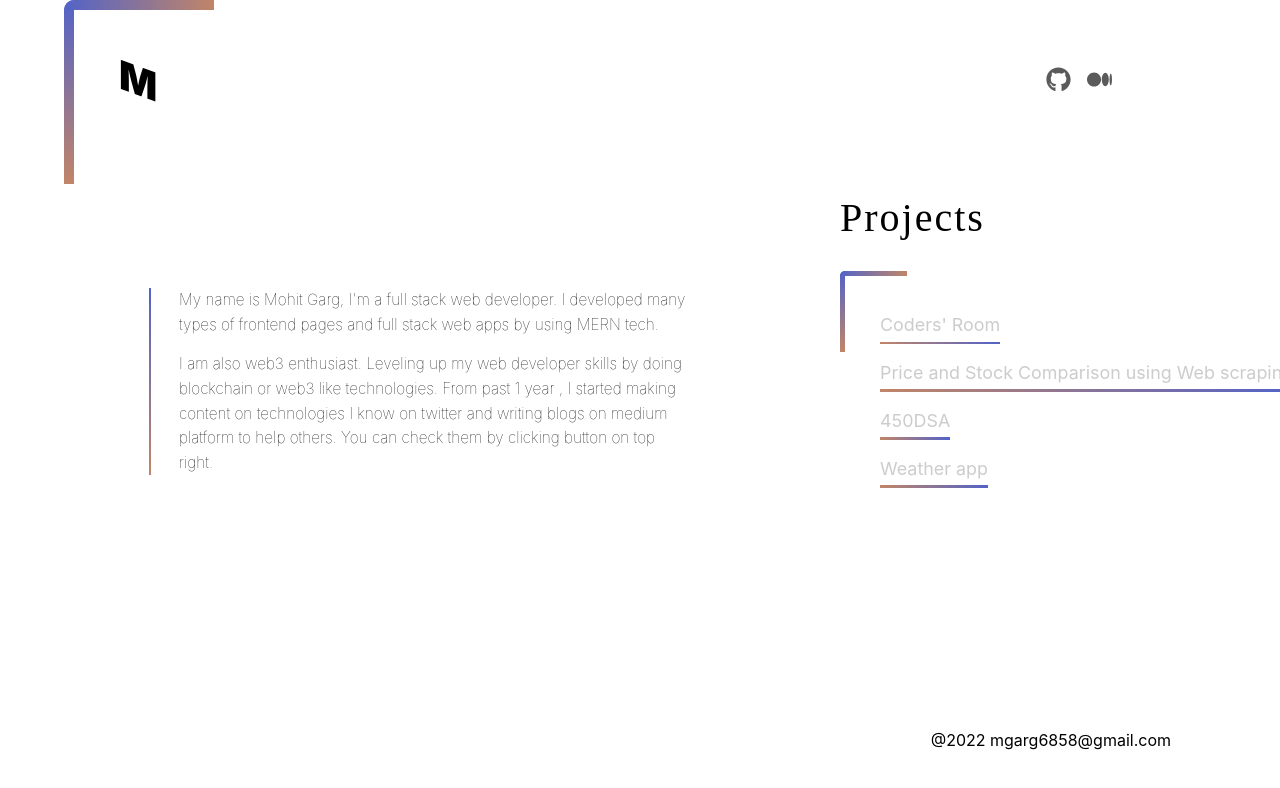
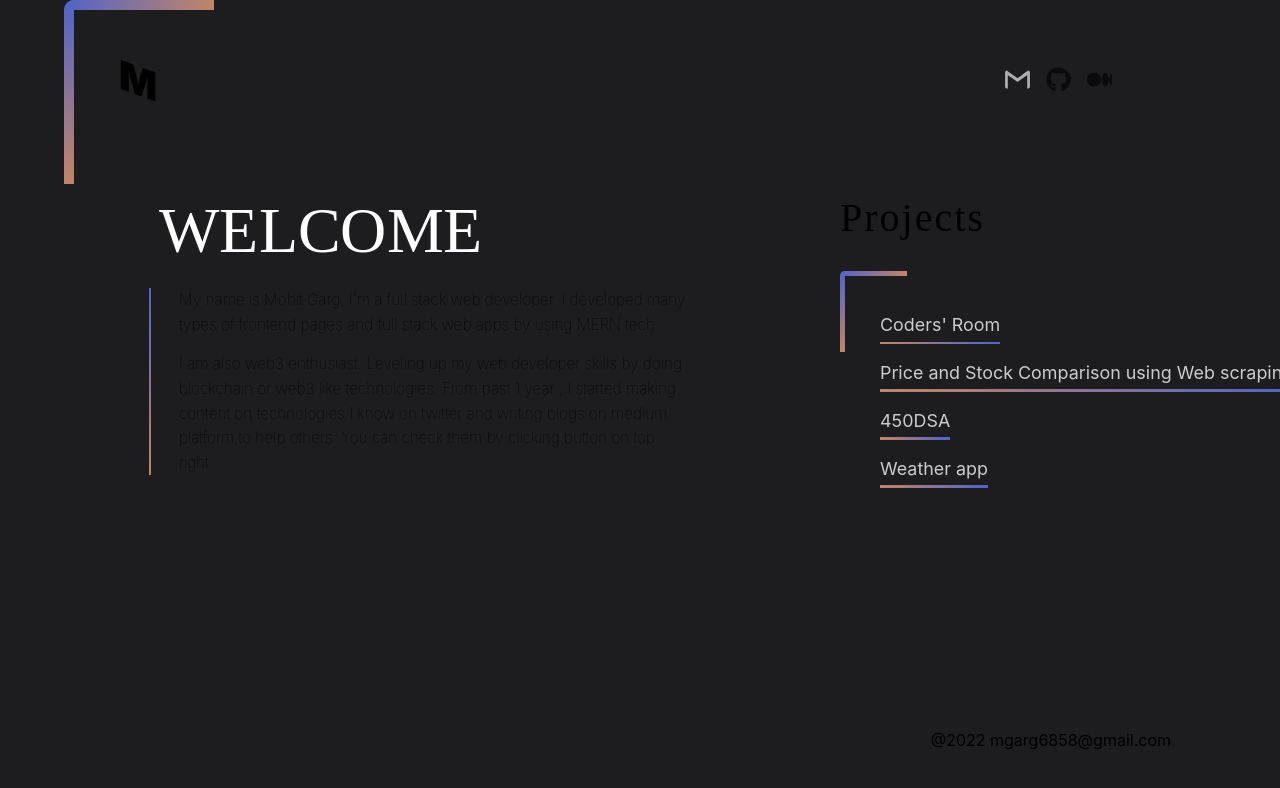
Before and after one commit to mohitgarg05/newPortfolio, a Next.js app: page / in a window 1280 px wide. Shown: the top 788 px of the page. Built offline with nearby package versions, Linux system fonts and the light colour scheme.

Commit message:
'second'

```diff
--- a/styles/Home.module.css
+++ b/styles/Home.module.css
@@ -254,8 +254,7 @@
   content: '';
   position: absolute;
   top: 93%; right: 0; bottom: 0; left: 0;
-  z-index: -1;
-
+  z-index: 1;
   background: linear-gradient(to right, var(--grad-2)0%,var(--grad-1)100%);
 }
 
--- a/styles/globals.css
+++ b/styles/globals.css
@@ -4,6 +4,7 @@ body {
   height: 100%;
   padding: 0;
   margin: 0;
+  background: rgb(29,29,32);
   font-family: -apple-system, BlinkMacSystemFont, Segoe UI, Roboto, Oxygen,
     Ubuntu, Cantarell, Fira Sans, Droid Sans, Helvetica Neue, sans-serif;
 }
```
